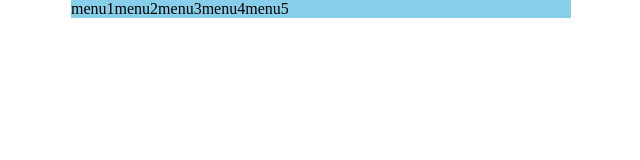
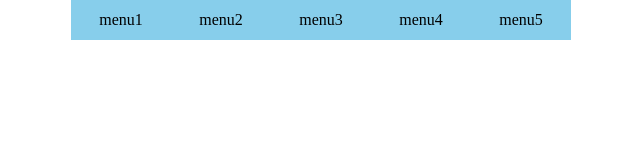
Before and after one commit to kangeunyoung1004/web2021-1, a plain HTML site: page 20201202_layout/index_float2.html in a window 1280 px wide. Shown: the whole page, without its empty margins (319-959 px from the left). Drawn offline with Linux system fonts and the light colour scheme.

Commit message:
Update index_float2.html

```diff
--- a/20201202_layout/index_float2.html
+++ b/20201202_layout/index_float2.html
@@ -25,7 +25,16 @@
 			margin: 0 auto;
 		}
 		div.nav>ul{}
-		div.nav>ul>li{float: left;}
+		div.nav>ul>li{
+			float: left;
+			width:100px;height: 40px;
+			text-align: center;
+			line-height: 40px;
+			cursor: pointer
+		}
+		div.nav>ul>li:hover{
+			background-color: #ccc;
+		}
 
 	</style>
 </head>
```
